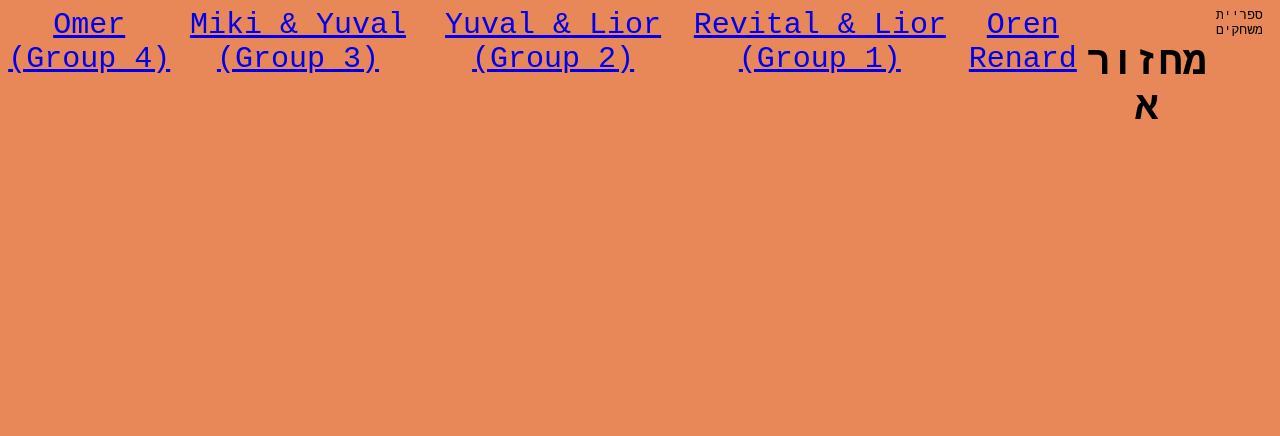
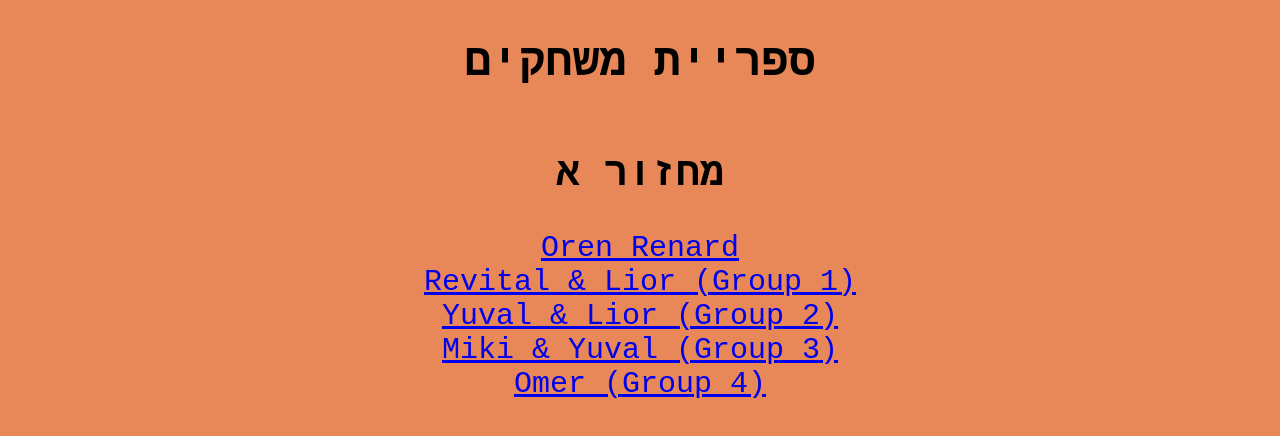
Before and after one commit to exploreschool/game-maker-directory, a plain HTML site: page index.html in a window 1280 px wide. Drawn offline with Linux system fonts and the light colour scheme.

Commit message:
Update index.html

```diff
--- a/index.html
+++ b/index.html
@@ -16,7 +16,7 @@
     }
   </style>
   <body>
-    <div style="text-align: center;display: flex;flex-direction: column>
+    <div style="text-align: center;display: flex;flex-direction: column">
       <h1>ספריית משחקים</h1>
       <h2>מחזור א</h2>
       <a href="games/oren-renard/">Oren Renard</a>
```
